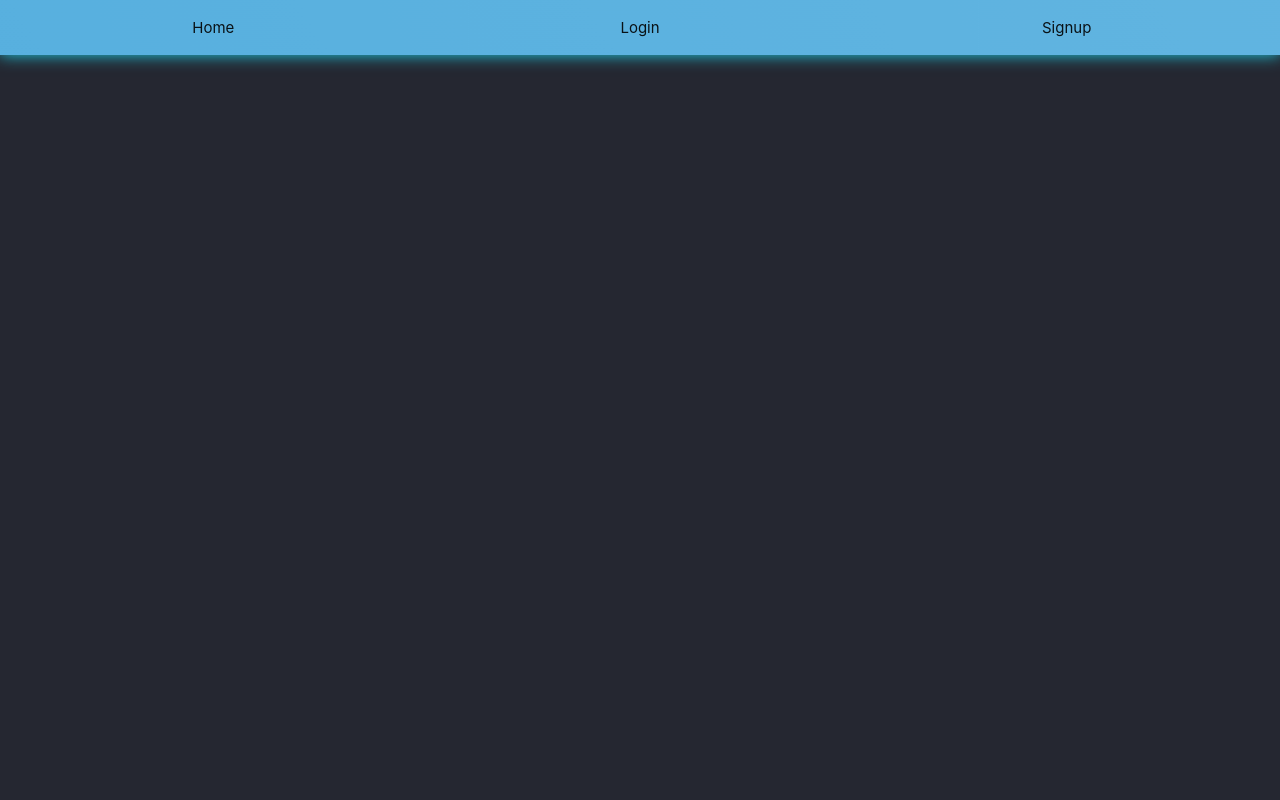
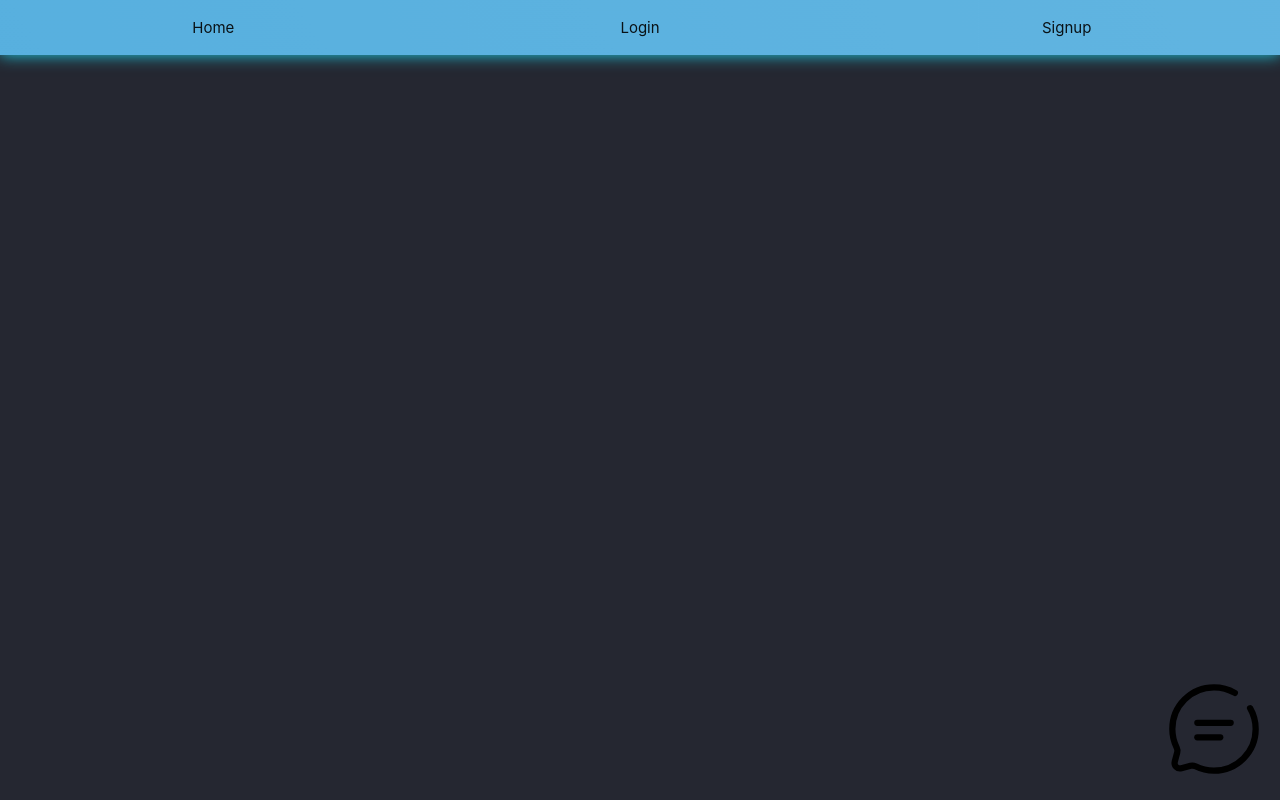
Before and after one commit to Nothile-Moyo-Git/node-react-fullstack, a React (Create React App) app in the folder frontend/: page / in a window 1280 px wide. Built offline with nearby package versions, Linux system fonts and the light colour scheme.

Commit message:
Work on footer icon

```diff
--- a/frontend/src/components/globals/PageWrapper.scss
+++ b/frontend/src/components/globals/PageWrapper.scss
@@ -49,3 +49,14 @@ main{
         }
     }
 }
+
+.footer{
+    position: fixed;
+    bottom: 1rem;
+    right: 1rem;
+
+    &__image{
+        width: 100px;
+        height: 100px;
+    }
+}
--- a/frontend/src/components/globals/PageWrapper.tsx
+++ b/frontend/src/components/globals/PageWrapper.tsx
@@ -8,11 +8,13 @@
  *
  */
 
-import { Outlet } from "react-router-dom";
+import { Link, Outlet } from "react-router-dom";
 import { FC, useState, ReactNode, useEffect, useContext } from "react";
 import { AppContext } from "../../context/AppContext";
 import Menu from "../menu/Menu";
 import "./PageWrapper.scss";
+import chatIcon from "../icons/chat-icon.svg";
+import { BASENAME } from "../../util/util";
 
 interface ComponentProps {
     children ?: ReactNode
@@ -83,6 +85,15 @@ const PageWrapper : FC<ComponentProps> = ({children}) => {
             />
             {children}
             <Outlet />
+
+            <Link
+                to={`${BASENAME}/chat`}
+                className="footer"
+            ><img
+                src={chatIcon}
+                alt="Open chat room icon"
+                className="footer__image"
+            /></Link>
         </main>
     );
 };
--- /dev/null
+++ b/frontend/src/pages/Sockets/LiveChat.tsx
@@ -0,0 +1,22 @@
+/**
+ *
+ * Date created : 04/06/2024
+ *
+ * Author : Nothile Moyo
+ *
+ * Live chat component, shows the current live chat being active by use of socket IO
+ * This will apply to both the front and the backend
+ */
+
+import { FC } from "react";
+
+const LiveChat : FC = () => {
+
+    return(
+        <section>
+            Livechat
+        </section>
+    );
+};
+
+export default LiveChat;
--- a/frontend/src/routes/Router.tsx
+++ b/frontend/src/routes/Router.tsx
@@ -19,6 +19,7 @@ import { createBrowserRouter } from 'react-router-dom';
 import { ViewPosts } from '../pages/Posts/ViewPosts';
 import PostScreen from '../pages/Posts/PostScreen';
 import { EditPost } from '../pages/Posts/EditPost';
+import LiveChat from '../pages/Sockets/LiveChat';
 
 export const nestedRouter = createBrowserRouter([
     {
@@ -29,6 +30,10 @@ export const nestedRouter = createBrowserRouter([
             {
                 path : BASENAME,
                 element : <App/>
+            },
+            {
+                path : BASENAME + "/chat",
+                element : <LiveChat/>
             },
             {
                 path : BASENAME + "/login",
```
Also changed, not shown: frontend/src/components/icons/chat-icon.svg (added), frontend/src/pages/Sockets/LiveChat.scss (added).
